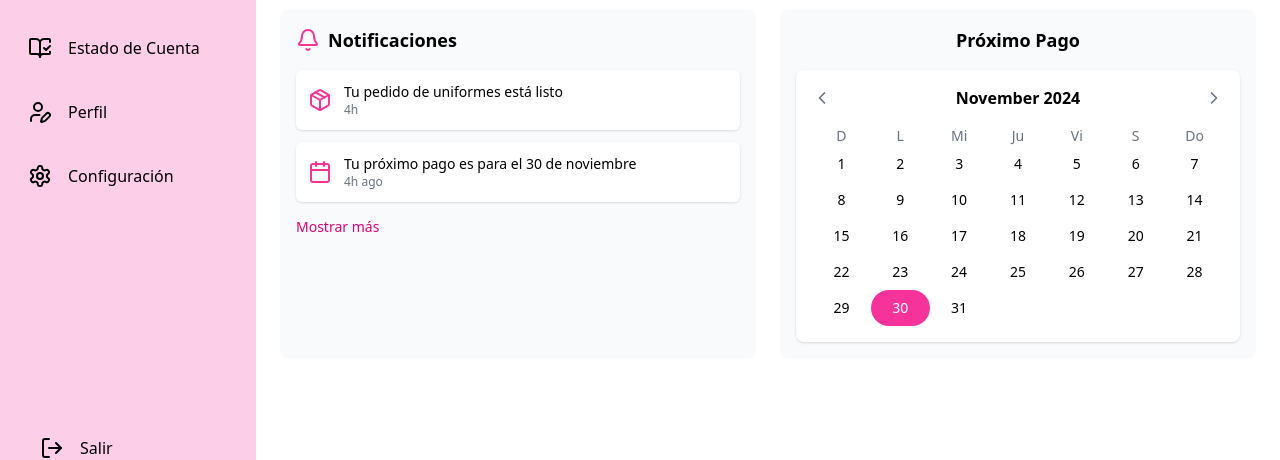
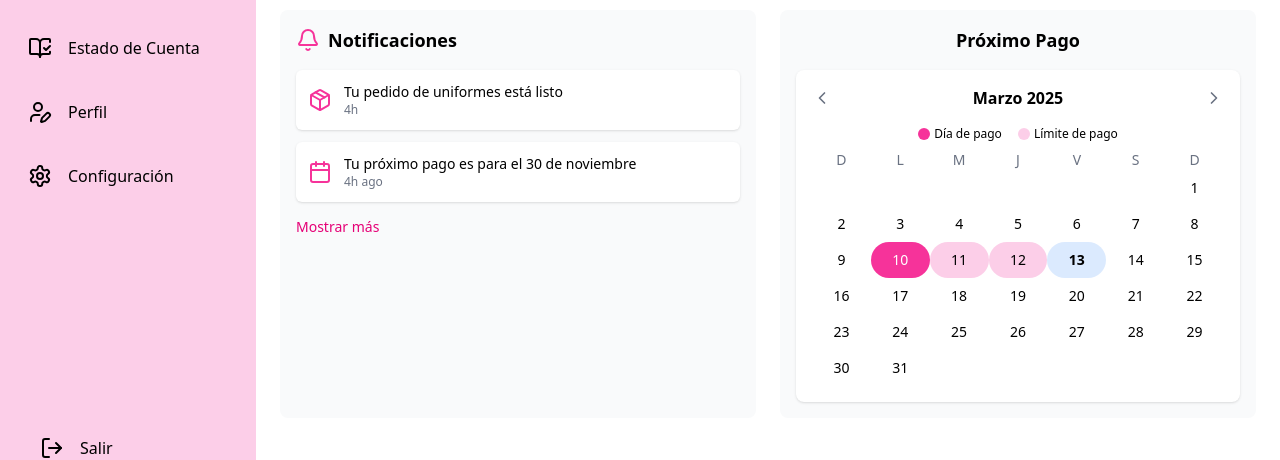
Before and after one commit to Mikelitom/personal_dacpa, a Next.js app: page /dashboard in a window 1280 px wide. Shown: the part 300-760 px from the top of the page. Built offline with nearby package versions, Linux system fonts and the light colour scheme.

Commit message:
Update PaymentCalendar.tsx

```diff
--- a/src/app/components/paymentCalendar/PaymentCalendar.tsx
+++ b/src/app/components/paymentCalendar/PaymentCalendar.tsx
@@ -1,49 +1,155 @@
-import { ChevronLeft, ChevronRight } from "lucide-react"; // Importa íconos de lucide-react
+'use client'
+import React, { useState } from 'react';
+import { ChevronLeft, ChevronRight } from "lucide-react";
 
-// Componente funcional PaymentCalendar
-export default function PaymentCalendar()  {
-  // Días de la semana
-  const daysOfWeek: string[] = ['D', 'L', 'Mi', 'Ju', 'Vi', 'S', 'Do'];
+export default function PaymentCalendar() {
+  // Estado para el mes y año actual
+  const [currentDate, setCurrentDate] = useState(new Date());
+
+  // Función para obtener el nombre del mes
+  const getMonthName = (date: Date) => {
+    const months = [
+      'Enero', 'Febrero', 'Marzo', 'Abril', 'Mayo', 'Junio',
+      'Julio', 'Agosto', 'Septiembre', 'Octubre', 'Noviembre', 'Diciembre'
+    ];
+    return months[date.getMonth()];
+  };
+
+  // Función para obtener el número de días en un mes
+  const getDaysInMonth = (year: number, month: number) => {
+    return new Date(year, month + 1, 0).getDate();
+  };
+
+  // Función para obtener el día de la semana del primer día del mes (0 = Domingo, 1 = Lunes, etc.)
+  const getFirstDayOfMonth = (year: number, month: number) => {
+    return new Date(year, month, 1).getDay();
+  };
+
+  // Función para ir al mes anterior
+  const prevMonth = () => {
+    setCurrentDate(new Date(currentDate.getFullYear(), currentDate.getMonth() - 1, 1));
+  };
+
+  // Función para ir al mes siguiente
+  const nextMonth = () => {
+    setCurrentDate(new Date(currentDate.getFullYear(), currentDate.getMonth() + 1, 1));
+  };
+
+  // Días de la semana - utilizando índices para asegurar claves únicas
+  const daysOfWeek = [
+    { id: 'dom', label: 'D' },
+    { id: 'lun', label: 'L' },
+    { id: 'mar', label: 'M' },
+    { id: 'jue', label: 'J' },
+    { id: 'vie', label: 'V' },
+    { id: 'sab', label: 'S' },
+    { id: 'dom2', label: 'D' }
+  ];
+
+  // Día de pago y límite de días adicionales
+  const paymentDay = 10; // Por ejemplo, día 10 de cada mes
+  const paymentDeadlineDays = 2; // 2 días adicionales
 
   // Función para renderizar los días del calendario
   const renderCalendarDays = () => {
-    return [...Array(31)].map((_, i) => ( // Crea un array de 31 elementos
-      <div
-        key={i}
-        className={`p-2 ${i + 1 === 30 ? 'bg-pink-500 text-white rounded-full' : ''}`} // Resalta el día 30
-      >
-        {i + 1} {/* Muestra el número del día */}
-      </div>
-    ));
+    const year = currentDate.getFullYear();
+    const month = currentDate.getMonth();
+    const daysInMonth = getDaysInMonth(year, month);
+    const firstDayOfMonth = getFirstDayOfMonth(year, month);
+
+    const today = new Date();
+    const isCurrentMonth = today.getMonth() === month && today.getFullYear() === year;
+
+    // Crear un array para todos los días en el calendario
+    const days = [];
+
+    // Añadir espacios en blanco para los días antes del primer día del mes
+    for (let i = 0; i < firstDayOfMonth; i++) {
+      days.push(<div key={`empty-${i}`} className="p-2"></div>);
+    }
+
+    // Añadir los días del mes
+    for (let day = 1; day <= daysInMonth; day++) {
+      // Comprobar si es el día de hoy
+      const isToday = isCurrentMonth && today.getDate() === day;
+
+      // Comprobar si es el día de pago
+      const isPaymentDay = day === paymentDay;
+
+      // Comprobar si es un día dentro del límite de pago (los dos días siguientes)
+      const isPaymentDeadlineDay = day > paymentDay && day <= paymentDay + paymentDeadlineDays;
+
+      // Determinar la clase CSS basada en el tipo de día
+      let dayClass = "p-2 text-center ";
+
+      if (isPaymentDay) {
+        dayClass += "bg-pink-500 text-white rounded-full"; // Día de pago: rosa intenso
+      } else if (isPaymentDeadlineDay) {
+        dayClass += "bg-pink-200 rounded-full"; // Días límite: rosa claro
+      } else if (isToday) {
+        dayClass += "bg-blue-100 font-bold rounded-full"; // Día actual: azul claro
+      }
+
+      days.push(
+        <div
+          key={`day-${day}`}
+          className={dayClass}
+        >
+          {day}
+        </div>
+      );
+    }
+
+    return days;
   };
 
   return (
-    <div className="bg-gray-50 rounded-lg p-4"> {/* Contenedor principal del calendario */}
-      <h2 className="text-lg font-semibold mb-4 text-center">Próximo Pago</h2> {/* Título del calendario */}
-      <div className="bg-white rounded-lg shadow-sm p-4"> {/* Contenedor del calendario */}
-        {/* Encabezado del calendario */}
-        <div className="flex justify-between items-center mb-4"> {/* Contenedor para los botones de navegación */}
-          <button className="text-gray-500 hover:text-pink-500"> {/* Botón para retroceder */}
+    <div className="bg-gray-50 rounded-lg p-4">
+      <h2 className="text-lg font-semibold mb-4 text-center">Próximo Pago</h2>
+      <div className="bg-white rounded-lg shadow-sm p-4">
+        {/* Encabezado del calendario con leyenda */}
+        <div className="flex justify-between items-center mb-4">
+          <button
+            className="text-gray-500 hover:text-pink-500"
+            onClick={prevMonth}
+          >
             <ChevronLeft size={20} />
           </button>
-          <span className="font-semibold">November 2024</span> {/* Muestra el mes y año actual */}
-          <button className="text-gray-500 hover:text-pink-500"> {/* Botón para avanzar */}
+          <span className="font-semibold">
+            {getMonthName(currentDate)} {currentDate.getFullYear()}
+          </span>
+          <button
+            className="text-gray-500 hover:text-pink-500"
+            onClick={nextMonth}
+          >
             <ChevronRight size={20} />
           </button>
         </div>
 
+        {/* Leyenda del calendario */}
+        <div className="flex justify-center gap-4 mb-2 text-xs">
+          <div className="flex items-center">
+            <div className="w-3 h-3 bg-pink-500 rounded-full mr-1"></div>
+            <span>Día de pago</span>
+          </div>
+          <div className="flex items-center">
+            <div className="w-3 h-3 bg-pink-200 rounded-full mr-1"></div>
+            <span>Límite de pago</span>
+          </div>
+        </div>
+
         {/* Días de la semana */}
-        <div className="grid grid-cols-7 text-center text-sm font-medium text-gray-500"> {/* Contenedor para los días de la semana */}
+        <div className="grid grid-cols-7 text-center text-sm font-medium text-gray-500">
           {daysOfWeek.map((day) => (
-            <div key={day}>{day}</div> // Muestra cada día de la semana
+            <div key={day.id}>{day.label}</div>
           ))}
         </div>
 
         {/* Días del calendario */}
-        <div className="grid grid-cols-7 text-center text-sm"> {/* Contenedor para los días del mes */}
-          {renderCalendarDays()} {/* Llama a la función para renderizar los días */}
+        <div className="grid grid-cols-7 text-center text-sm">
+          {renderCalendarDays()}
         </div>
       </div>
     </div>
   );
-};
+}
```
